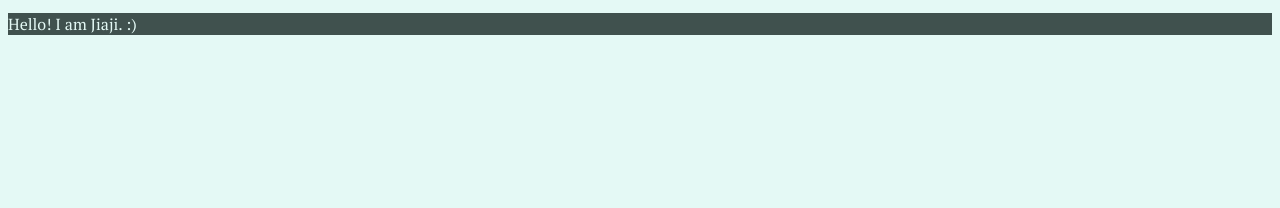
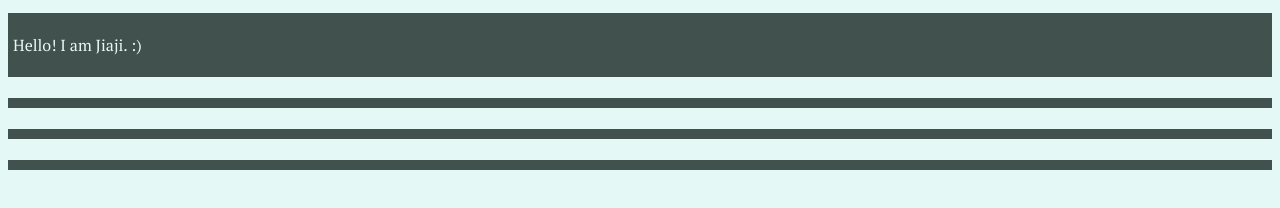
Before and after one commit to jl3623/idm222-jl3623, a plain HTML site: page index.html in a window 1280 px wide. Shown: the part 66-274 px from the top of the page. Drawn offline with Linux system fonts and the light colour scheme.

Commit message:
Update: index layout

```diff
--- a/css/style.css
+++ b/css/style.css
@@ -1,7 +1,6 @@
     /* colors palette: #e4f9f5 #30e3ca #11999e #40514e */
 
 
-    /* Mobile Navigation Bar from https://www.w3schools.com/howto/howto_js_mobile_navbar.asp */
     html {
       color: #e4f9f5;
     }
@@ -11,6 +10,7 @@
       background-color: #e4f9f5;
     }
 
+    /* Mobile Navigation Bar from https://www.w3schools.com/howto/howto_js_mobile_navbar.asp */
     .mobile-container {
       margin: auto;
       background-color: #c7d5e0;
@@ -58,7 +58,39 @@
     /* Mobile Navigation Bar from https://www.w3schools.com/howto/howto_js_mobile_navbar.asp */
 
     .container {
-      background-color: #40514e;
-      margin: auto;
-      padding: 0;
+      display: grid;
+      grid-template-areas:
+        "header"
+        "section"
+        "article"
+        "footer";
+      grid-gap: 5px;
     }
+
+    header {
+      background: #40514e;
+      grid-area: header;
+    }
+
+    section {
+      background: #40514e;
+      grid-area: section;
+    }
+
+    footer {
+      background: #40514e;
+      grid-area: footer;
+    }
+
+    article {
+      background: #40514e;
+      grid-area: article;
+    }
+
+    header,
+    article,
+    section,
+    footer {
+      padding: 5px;
+      margin: 1rem 0 0 0;
+    }
--- a/index.html
+++ b/index.html
@@ -30,7 +30,18 @@
   </div>
   <!-- Mobile Navigation Bar from https://www.w3schools.com/howto/howto_js_mobile_navbar.asp -->
   <div class="container">
-    <p>Hello! I am Jiaji. :)</p>
+    <header>
+      <p>Hello! I am Jiaji. :)</p>
+    </header>
+    <section>
+
+    </section>
+    <article>
+
+    </article>
+    <footer>
+
+    </footer>
   </div>
 </body>
 <script>
```
